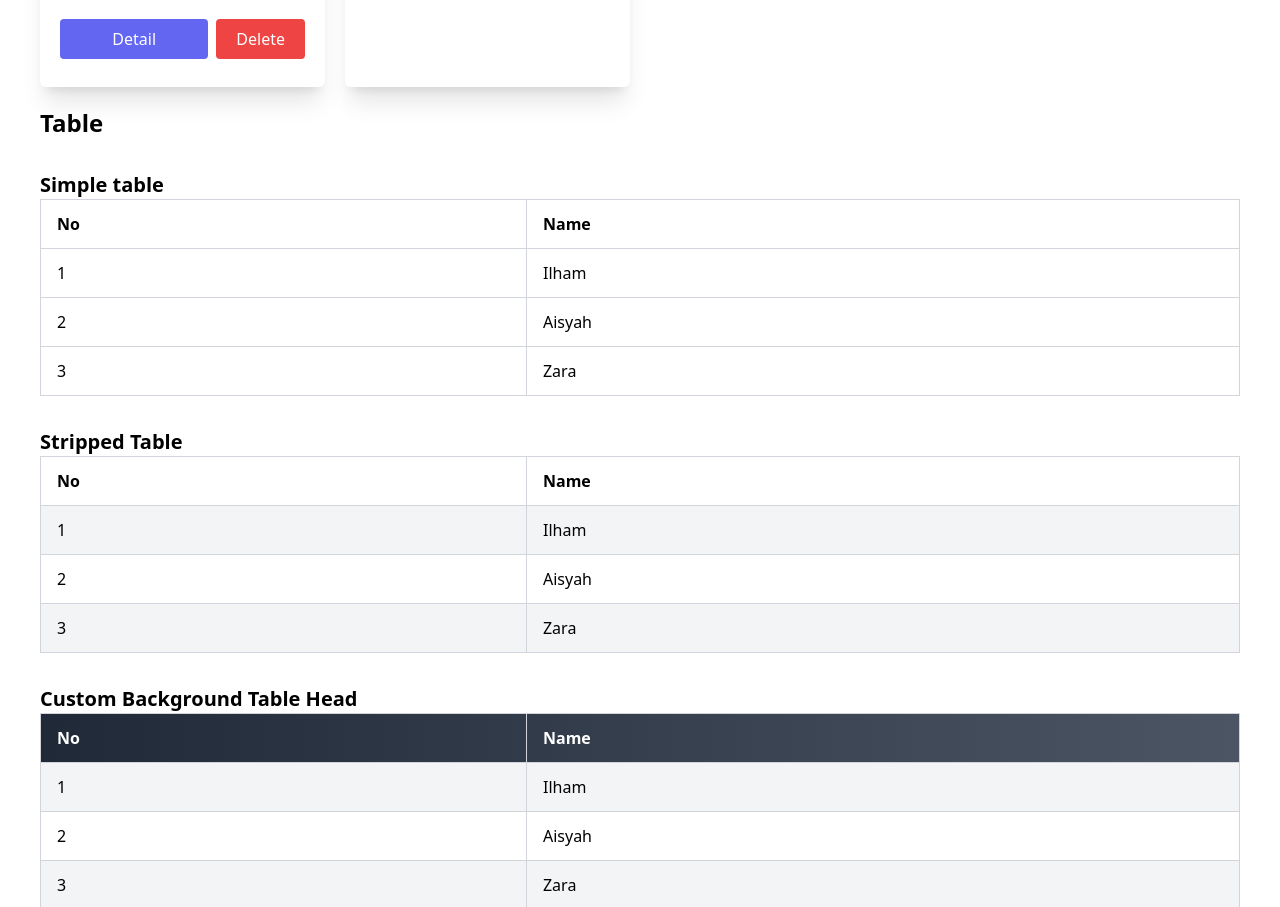
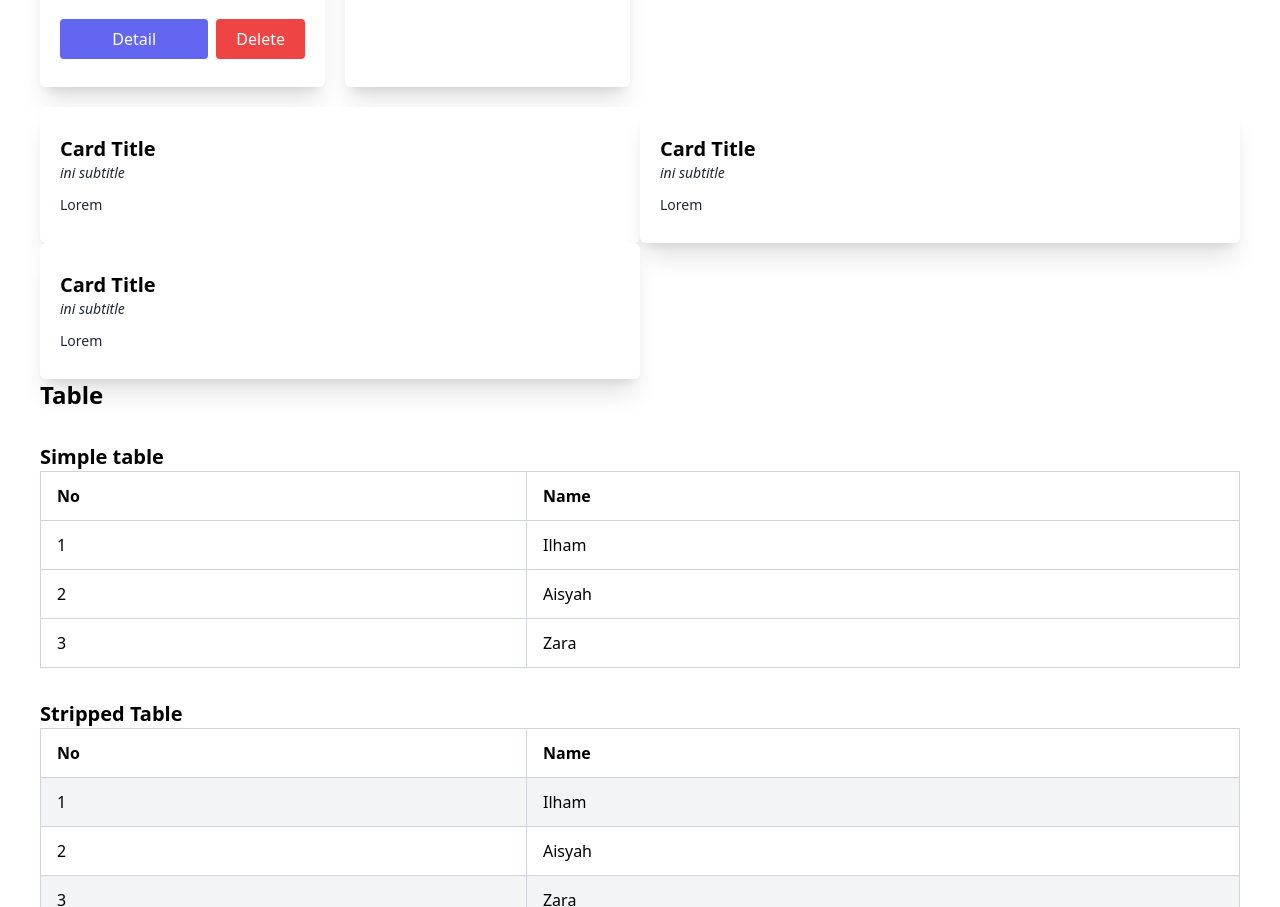
Before and after one commit to ilhamhafidz404/alope-ui, a React (Vite) app: page /about in a window 1280 px wide. Shown: the part 3849-4756 px from the top of the page. Built offline with nearby package versions, Linux system fonts and the light colour scheme.

Commit message:
Full Width card props

```diff
--- a/Card/index.tsx
+++ b/Card/index.tsx
@@ -13,6 +13,7 @@ type CardProps = {
   secondaryButton?: ReactNode;
   secondaryButtonOnLeft?: boolean;
   forceSameHeight?: boolean;
+  fullWidth?: boolean;
 };
 
 export default function Card({
@@ -26,10 +27,15 @@ export default function Card({
   secondaryButton,
   secondaryButtonOnLeft = false,
   forceSameHeight = false,
+  fullWidth = false,
 }: CardProps) {
   return (
     <>
-      <div className="relative max-w-[400px] bg-white shadow-xl px-5 py-3 pb-7 rounded-md overflow-hidden">
+      <div
+        className={`relative bg-white shadow-xl px-5 py-3 pb-7 rounded-md overflow-hidden ${
+          fullWidth ? "w-full" : "max-w-[400px]"
+        }`}
+      >
         {ribbon && (
           <span className="bg-red-500 text-white py-2 absolute top-3 -right-[70px] rotate-45 md:text-sm text-xs w-[200px] text-center">
             {ribbon}
--- a/package.json
+++ b/package.json
@@ -2,7 +2,7 @@
   "name": "alope-ui",
   "private": false,
   "license": "alope.id",
-  "version": "1.5.7",
+  "version": "1.5.8",
   "keywords": [
     "react",
     "react-components"
--- a/src/App.tsx
+++ b/src/App.tsx
@@ -752,6 +752,27 @@ function App() {
                 </div>
               </section>
 
+              <section className="grid grid-cols-2">
+                <Card
+                  title="Card Title"
+                  subtitle="ini subtitle"
+                  description="Lorem"
+                  fullWidth
+                />
+                <Card
+                  title="Card Title"
+                  subtitle="ini subtitle"
+                  description="Lorem"
+                  fullWidth
+                />
+                <Card
+                  title="Card Title"
+                  subtitle="ini subtitle"
+                  description="Lorem"
+                  fullWidth
+                />
+              </section>
+
               <section className="mb-5">
                 <h2 className="text-2xl font-bold">Table</h2>
                 <div className="mt-8">
```
